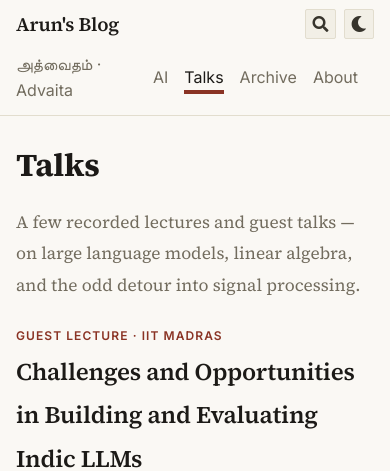
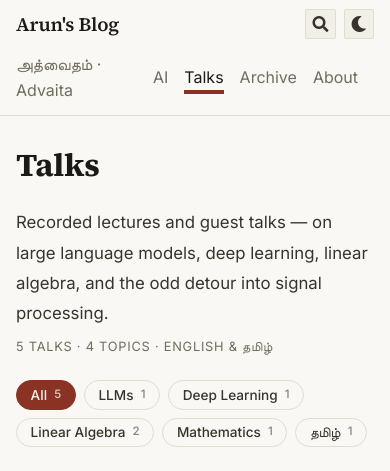
Before and after one commit to Arunprakash-A/Arunprakash-a.github.io, a Jekyll site: the page built from talks.html, in a window 390 px wide. Shown: the top 471 px of the page. Built offline with Jekyll 4.4.1, drawn with Linux system fonts in a browser that asks for light colours; nearby versions of some CDN libraries; some of the changed text lies outside the part shown.

Commit message:
Talks page: filterable card grid with pop-up player
- Talk details move to _data/talks.yml; talks.md becomes talks.html
  (same /talks.html URL) and builds the page from that data.
- Featured talk shown full width, the rest as thumbnail cards.
- Topic and language filter chips with counts.
- Videos open in an in-page player instead of five embeds loading
  at once; links still go to YouTube without JS.
- BPTT "jump to 1:27" note becomes a skip-to button.

Co-Authored-By: Claude Opus 5.5 <noreply@anthropic.com>

```diff
--- a/_sass/custom.scss
+++ b/_sass/custom.scss
@@ -399,75 +399,139 @@ a > .item__header, a.item__header, .item__header > a {
   font-weight: 700;
 }
 
-/* -- talks page ------------------------------------------------------------ */
+/* -- talks page (talks.html + _data/talks.yml) ------------------------------ */
 
-.talks-intro {
-  max-width: 40rem;
-  margin-top: -.5rem !important;
-  color: var(--ink-faint);
-  font-size: 1.08rem;
+.article__content .talks2 {
+  font-family: $sans;
+
+  .talks2__intro { max-width: 42rem; margin: -.5rem 0 .4rem; color: var(--ink-soft); font-size: 1.05rem; }
+  .talks2__meta  { margin: 0 0 1.4rem; font-size: .8rem; letter-spacing: .06em; text-transform: uppercase; color: var(--ink-faint); }
+
+  /* filter chips */
+  .talks2__filters { display: flex; flex-wrap: wrap; gap: .5rem; margin: 0 0 1.6rem; }
+  .tchip {
+    display: inline-flex; align-items: center; gap: .45rem;
+    padding: .35rem .85rem;
+    border: 1px solid var(--rule); border-radius: 999px;
+    background: transparent; color: var(--ink-soft);
+    font: 500 .85rem/1.2 $sans; cursor: pointer;
+    transition: background .2s ease, color .2s ease, border-color .2s ease;
+    span { font-size: .72rem; opacity: .6; }
+    &:hover { border-color: var(--accent); color: var(--accent); }
+    &.is-active { background: var(--accent); border-color: var(--accent); color: #fbf3ea; span { opacity: .8; } }
+    &:focus-visible { outline: 2px solid var(--accent); outline-offset: 2px; }
+  }
+
+  /* grid */
+  .talks2__grid {
+    display: grid;
+    grid-template-columns: repeat(auto-fill, minmax(250px, 1fr));
+    gap: 1.25rem;
+  }
+  .tcard {
+    display: flex; flex-direction: column;
+    margin: 0;
+    overflow: hidden;
+    border: 1px solid var(--rule); border-radius: 14px;
+    background: var(--paper);
+    transition: transform .3s cubic-bezier(.2,.8,.2,1), box-shadow .3s ease;
+    &:hover { transform: translateY(-3px); box-shadow: 0 16px 34px -20px rgba(28,26,23,.45); }
+    &[hidden] { display: none; }
+  }
+
+  /* thumbnail */
+  .tcard__thumb {
+    position: relative; display: block; margin: 0;
+    aspect-ratio: 16 / 9; overflow: hidden; background: #111;
+    img { width: 100%; height: 100%; margin: 0; object-fit: cover; display: block; transition: transform .5s ease, filter .3s ease; }
+    &:hover img { transform: scale(1.04); filter: brightness(.85); }
+  }
+  .tcard__play {
+    position: absolute; top: 50%; left: 50%;
+    display: grid; place-items: center;
+    width: 3.4rem; height: 3.4rem; margin: -1.7rem 0 0 -1.7rem;
+    border-radius: 50%;
+    background: rgba(250, 248, 244, .92); color: var(--accent);
+    box-shadow: 0 6px 20px rgba(0,0,0,.35);
+    transition: transform .25s ease;
+    svg { width: 1.5rem; margin-left: 3px; fill: currentColor; }
+  }
+  .tcard__thumb:hover .tcard__play { transform: scale(1.12); }
+  .tcard__badge {
+    position: absolute; top: .75rem; left: .75rem;
+    padding: .2rem .6rem; border-radius: 999px;
+    background: var(--accent); color: #fbf3ea;
+    font-size: .7rem; font-weight: 600; letter-spacing: .08em; text-transform: uppercase;
+  }
+
+  /* body */
+  .tcard__body { display: flex; flex-direction: column; flex: 1; padding: 1rem 1.15rem 1.1rem; }
+  .tcard__kicker {
+    display: flex; flex-wrap: wrap; align-items: center; gap: .35rem .6rem;
+    margin: 0 0 .5rem;
+    font-size: .72rem; letter-spacing: .06em; text-transform: uppercase; color: var(--ink-faint);
+  }
+  .tcard__topic { color: var(--accent); font-weight: 600; }
+  .tcard__lang  { padding: 0 .45rem; border: 1px solid var(--rule); border-radius: 999px; text-transform: none; letter-spacing: 0; }
+  .tcard__title {
+    margin: 0 0 .5rem; padding: 0; border: 0;
+    font-family: 'Source Serif 4', Georgia, serif;
+    font-size: 1.15rem; line-height: 1.3; color: var(--ink);
+  }
+  .tcard__summary { margin: 0 0 .75rem; font-size: .88rem; line-height: 1.55; color: var(--ink-faint); }
+  .tcard__skip {
+    align-self: flex-start;
+    margin: 0 0 .8rem; padding: .3rem .6rem;
+    border-radius: 8px; background: var(--accent-soft);
+    font-size: .78rem; color: var(--accent); text-decoration: none;
+    &:hover { text-decoration: underline; }
+  }
+  .tcard__actions {
+    display: flex; justify-content: space-between; align-items: center;
+    margin: auto 0 0; padding-top: .75rem;
+    border-top: 1px solid var(--rule);
+    font-size: .85rem;
+    a { text-decoration: none; }
+  }
+  .tcard__btn { font-weight: 600; color: var(--accent); }
+  .tcard__yt  { color: var(--ink-faint); &:hover { color: var(--accent); } }
+
+  /* featured talk: full-width, side by side */
+  .tcard--featured {
+    grid-column: 1 / -1;
+    flex-direction: row;
+    border-color: var(--accent);
+    .tcard__thumb { flex: 0 0 56%; aspect-ratio: 16 / 9; }
+    .tcard__body  { padding: 1.6rem 1.8rem; justify-content: center; }
+    .tcard__title { font-size: clamp(1.35rem, 2.2vw, 1.8rem); }
+    .tcard__summary { font-size: .95rem; }
+    .tcard__actions { margin-top: .5rem; }
+    .tcard__play { width: 4.4rem; height: 4.4rem; margin: -2.2rem 0 0 -2.2rem; svg { width: 2rem; } }
+  }
+  @media (max-width: 760px) {
+    .tcard--featured { flex-direction: column; .tcard__thumb { flex: none; } .tcard__body { padding: 1rem 1.15rem 1.1rem; } }
+  }
+
+  .talks2__empty { color: var(--ink-faint); }
 }
 
-.talks {
-  margin-top: map-get($spacers, 4);
-
-  .talk {
-    padding: map-get($spacers, 5) 0;
-    border-bottom: 1px solid var(--rule);
-    &:first-child { padding-top: 0; }
-    &:last-child { padding-bottom: map-get($spacers, 3); border-bottom: none; }
-
-    h2 {
-      margin-top: map-get($spacers, 1) !important;
-      padding-bottom: map-get($spacers, 2);
-      border-color: var(--rule);
-    }
-
-    ul {
-      margin: map-get($spacers, 2) 0 0 0;
-      list-style: none;
-      font-family: $sans;
-      font-size: .95rem;
-      color: var(--ink-faint);
-      li {
-        position: relative;
-        padding-left: 1.15rem;
-        margin: map-get($spacers, 1) 0;
-        &::before {
-          content: "\2014";
-          position: absolute;
-          left: 0;
-          color: var(--accent);
-        }
-      }
-    }
-  }
-
-  .talk__kicker {
-    margin: 0 !important;
-    font-family: $sans;
-    font-size: .75rem;
-    font-weight: 600;
-    letter-spacing: .09em;
-    text-transform: uppercase;
-    color: var(--accent);
-  }
-
-  .talk__video {
-    max-width: 640px;
-    margin: map-get($spacers, 3) 0 map-get($spacers, 1) 0;
-    border: 1px solid var(--rule);
-    border-radius: 2px;
-    overflow: hidden;
-  }
-
-  .talk__link {
-    display: inline-block;
-    font-family: $sans;
-    font-size: .85rem;
-    font-weight: 600;
+/* pop-up player */
+.tplayer {
+  width: min(960px, 92vw);
+  padding: 0; border: 0; border-radius: 12px;
+  background: #000; overflow: visible;
+  &::backdrop { background: rgba(10, 9, 8, .78); backdrop-filter: blur(3px); }
+  .tplayer__frame { aspect-ratio: 16 / 9; }
+  iframe { width: 100%; height: 100%; border: 0; border-radius: 12px; display: block; }
+  .tplayer__close {
+    position: absolute; top: -2.6rem; right: 0;
+    width: 2.2rem; height: 2.2rem;
+    border: 0; border-radius: 50%;
+    background: rgba(255,255,255,.9); color: #111;
+    font-size: 1.4rem; line-height: 1; cursor: pointer;
   }
 }
+:root[data-theme="dark"] .article__content .talks2 .tcard:hover { box-shadow: 0 16px 34px -20px rgba(0,0,0,.9); }
 
 /* -- archive page ------------------------------------------------------------ */
 
--- /dev/null
+++ b/talks.html
@@ -0,0 +1,108 @@
+---
+title: Talks
+layout: page
+---
+{%- comment -%}
+  Talks are listed in _data/talks.yml — add a talk there, not here.
+  Thumbnails link to YouTube; with JS on, they open an in-page player instead.
+{%- endcomment -%}
+{%- assign _talks = site.data.talks -%}
+{%- assign _topics = _talks | map: "topic" | uniq -%}
+{%- assign _tamil = _talks | where: "lang", "ta" -%}
+
+<div class="talks2">
+
+<p class="talks2__intro">Recorded lectures and guest talks — on large language models, deep learning, linear algebra, and the odd detour into signal processing.</p>
+
+<p class="talks2__meta">{{ _talks | size }} talks · {{ _topics | size }} topics · English &amp; தமிழ்</p>
+
+<div class="talks2__filters" role="toolbar" aria-label="Filter talks by topic">
+  <button class="tchip is-active" data-filter="all" aria-pressed="true">All <span>{{ _talks | size }}</span></button>
+  {%- for _t in _topics -%}
+  {%- assign _n = _talks | where: "topic", _t | size -%}
+  <button class="tchip" data-filter="{{ _t | slugify }}" aria-pressed="false">{{ _t }} <span>{{ _n }}</span></button>
+  {%- endfor -%}
+  {%- if _tamil.size > 0 -%}
+  <button class="tchip" data-filter="lang-ta" aria-pressed="false">தமிழ் <span>{{ _tamil | size }}</span></button>
+  {%- endif -%}
+</div>
+
+<div class="talks2__grid">
+{%- for t in _talks -%}
+  {%- capture _yt -%}https://youtu.be/{{ t.id }}{%- endcapture -%}
+  <article class="tcard{% if t.featured %} tcard--featured{% endif %}" data-topic="{{ t.topic | slugify }}" data-lang="lang-{{ t.lang }}">
+    <a class="tcard__thumb js-play" href="{{ _yt }}" data-id="{{ t.id }}" target="_blank" rel="noopener" aria-label="Play: {{ t.title | escape }}">
+      <img src="https://i.ytimg.com/vi/{{ t.id }}/hqdefault.jpg" alt="" loading="lazy" width="480" height="360">
+      <span class="tcard__play" aria-hidden="true"><svg viewBox="0 0 24 24"><path d="M8 5.5v13l10.5-6.5z"/></svg></span>
+      {%- if t.featured -%}<span class="tcard__badge">Featured</span>{%- endif -%}
+    </a>
+    <div class="tcard__body">
+      <p class="tcard__kicker">
+        <span class="tcard__topic">{{ t.topic }}</span>
+        <span>{{ t.kind }}{% if t.venue %} · {{ t.venue }}{% endif %}</span>
+        {%- if t.lang == "ta" -%}<span class="tcard__lang">தமிழ்</span>{%- endif -%}
+      </p>
+      <h2 class="tcard__title">{{ t.title }}</h2>
+      <p class="tcard__summary">{{ t.summary | strip }}</p>
+      {%- if t.start -%}
+      <a class="tcard__skip js-play" href="{{ _yt }}?t={{ t.start }}" data-id="{{ t.id }}" data-start="{{ t.start }}" target="_blank" rel="noopener">⏩ {{ t.start_label }}</a>
+      {%- endif -%}
+      <p class="tcard__actions">
+        <a class="tcard__btn js-play" href="{{ _yt }}" data-id="{{ t.id }}" target="_blank" rel="noopener">▶ Play</a>
+        <a class="tcard__yt" href="{{ _yt }}" target="_blank" rel="noopener">YouTube ↗</a>
+      </p>
+    </div>
+  </article>
+{%- endfor -%}
+</div>
+
+<p class="talks2__empty" hidden>No talks in this topic yet.</p>
+
+</div>
+
+<dialog class="tplayer" aria-label="Video player">
+  <div class="tplayer__frame"></div>
+  <button class="tplayer__close" aria-label="Close video">×</button>
+</dialog>
+
+<script>
+(function () {
+  /* topic filter */
+  var chips = document.querySelectorAll('.tchip');
+  var cards = document.querySelectorAll('.tcard');
+  var empty = document.querySelector('.talks2__empty');
+  chips.forEach(function (chip) {
+    chip.addEventListener('click', function () {
+      var f = chip.dataset.filter, shown = 0;
+      chips.forEach(function (c) {
+        c.classList.toggle('is-active', c === chip);
+        c.setAttribute('aria-pressed', c === chip);
+      });
+      cards.forEach(function (card) {
+        var on = f === 'all' || card.dataset.topic === f || card.dataset.lang === f;
+        card.hidden = !on;
+        if (on) shown++;
+      });
+      empty.hidden = shown > 0;
+    });
+  });
+
+  /* in-page player (falls back to the YouTube link without <dialog>) */
+  var dlg = document.querySelector('.tplayer');
+  if (!dlg || typeof dlg.showModal !== 'function') return;
+  var frame = dlg.querySelector('.tplayer__frame');
+  function close() { dlg.close(); }
+  dlg.addEventListener('close', function () { frame.innerHTML = ''; });
+  dlg.addEventListener('click', function (e) { if (e.target === dlg) close(); });
+  dlg.querySelector('.tplayer__close').addEventListener('click', close);
+  document.querySelectorAll('.js-play').forEach(function (a) {
+    a.addEventListener('click', function (e) {
+      e.preventDefault();
+      var src = 'https://www.youtube-nocookie.com/embed/' + a.dataset.id +
+                '?autoplay=1&rel=0' + (a.dataset.start ? '&start=' + a.dataset.start : '');
+      frame.innerHTML = '<iframe src="' + src + '" allow="autoplay; encrypted-media; picture-in-picture" allowfullscreen></iframe>';
+      dlg.showModal();
+    });
+  });
+})();
+</script>
--- a/talks.md
+++ /dev/null
@@ -1,69 +0,0 @@
----
-title: Talks
-layout: page
----
-
-<p class="talks-intro">A few recorded lectures and guest talks — on large language models, linear algebra, and the odd detour into signal processing.</p>
-
-<div class="talks">
-
-<div class="talk" markdown="1">
-<p class="talk__kicker">Guest Lecture · IIT Madras</p>
-
-## Challenges and Opportunities in Building and Evaluating Indic LLMs
-
-* Guest lecture delivered at an online event hosted by IIT Madras
-
-<div class="talk__video">{%- include extensions/youtube.html id='yQrcWhDSI4A' -%}</div>
-<a class="talk__link" href="https://youtu.be/yQrcWhDSI4A" target="_blank" rel="noopener">Watch on YouTube ↗</a>
-</div>
-
-<div class="talk" markdown="1">
-<p class="talk__kicker">Lecture · Deep Learning</p>
-
-## Back Propagation Through Time (BPTT) for simple RNN
-
-* If you are familiar with backpropagation for simple fully connected neural networks using computational graphs, then you can jump straight to 1:27.
-
-<div class="talk__video">{%- include extensions/youtube.html id='VCf0piML1uw' -%}</div>
-<a class="talk__link" href="https://youtu.be/VCf0piML1uw" target="_blank" rel="noopener">Watch on YouTube ↗</a>
-</div>
-
-<div class="talk" markdown="1">
-<p class="talk__kicker">Lecture · Linear Algebra</p>
-
-## Application of Singular Value Decomposition (SVD) to Image Compression
-
-* In this video, I show you how SVD could be applied to images (which are essentially a matrix of elements)
-* We can use rank-k approximation to represent an image, which eventually leads to image compression
-
-<div class="talk__video">{%- include extensions/youtube.html id='SYFGwuf-v9k' -%}</div>
-<a class="talk__link" href="https://youtu.be/SYFGwuf-v9k" target="_blank" rel="noopener">Watch on YouTube ↗</a>
-</div>
-
-<div class="talk" markdown="1">
-<p class="talk__kicker">Lecture · Linear Algebra (தமிழ்)</p>
-
-## Vector Space: Independence, Span, Projections (in Tamil)
-
-* If you are in a hurry to conceptually understand the core Linear algebra concepts, then this video is for you.
-* Prerequisites: Matrix, Vector, matrix-vector product
-
-<div class="talk__video">{%- include extensions/youtube.html id='KOiaOx0NFxc' -%}</div>
-<a class="talk__link" href="https://youtu.be/KOiaOx0NFxc" target="_blank" rel="noopener">Watch on YouTube ↗</a>
-</div>
-
-<div class="talk" markdown="1">
-<p class="talk__kicker">Lecture · Mathematics</p>
-
-## Approximation is all you need: Fourier Transform
-
-* Engineers only do approximations!
-* In this video, I introduce you to one of the most profound mathematical transformations called the Fourier Transform.
-* If you are too rigid about definitions, then in this video I talk about "The Fourier series".
-
-<div class="talk__video">{%- include extensions/youtube.html id='QUSWKNQfLUU' -%}</div>
-<a class="talk__link" href="https://youtu.be/QUSWKNQfLUU" target="_blank" rel="noopener">Watch on YouTube ↗</a>
-</div>
-
-</div>
```
Also changed, not shown: _data/talks.yml (added, +55 -0 lines).
